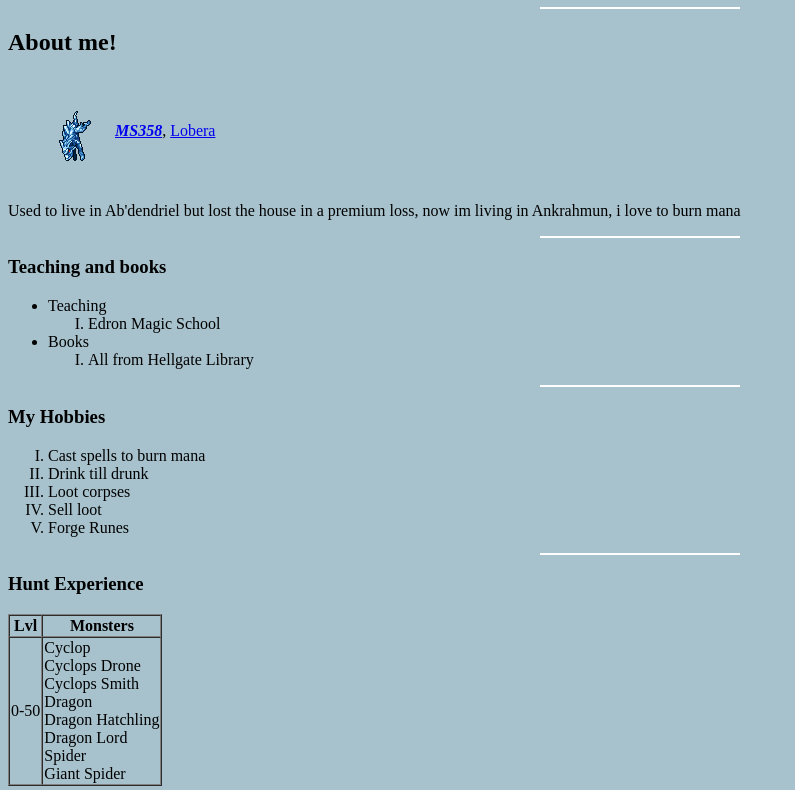
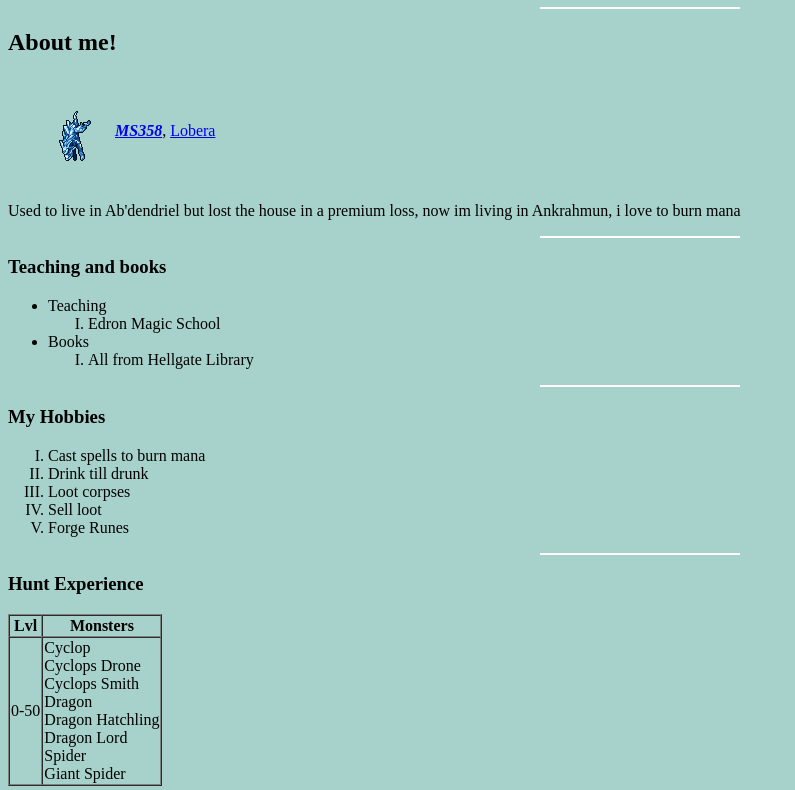
Before and after one commit to rpayala/PDM.html, a plain HTML site: page index.html in a window 1280 px wide. Shown: the part 83-873 px from the top of the page, without its empty margins (0-795 px from the left). Drawn offline with Linux system fonts and the light colour scheme.

Commit message:
Update index.html

```diff
--- a/index.html
+++ b/index.html
@@ -8,7 +8,7 @@
 
   <style>
     body{
-      background-color: #A7C2CC;
+      background-color: #A7D2CB;
     }
     hr {
       background-color: white;
```
